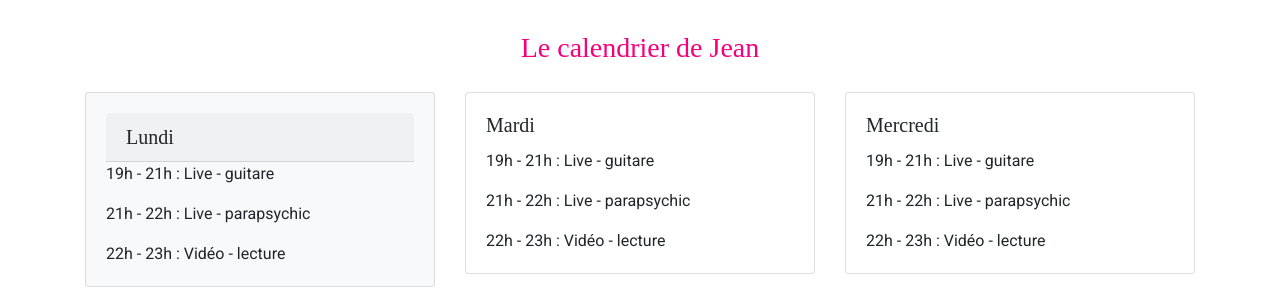
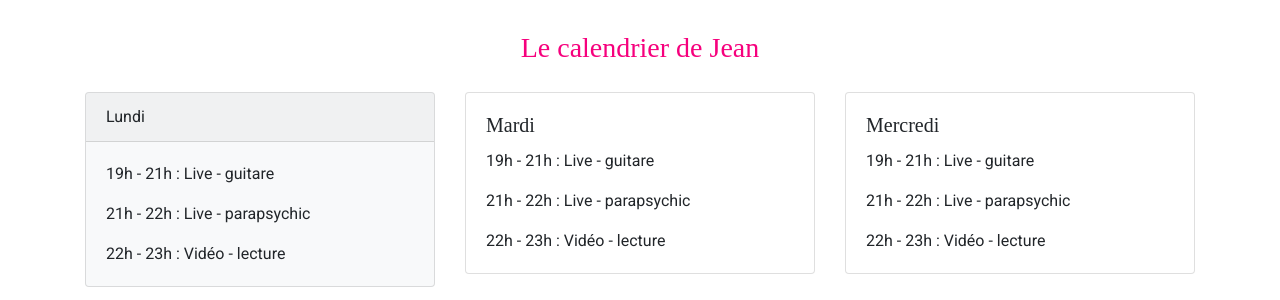
Before and after one commit to lesBrutasses/les_brutasses, a Jekyll site: the page built from jean.md, in a window 1280 px wide. Shown: the part 462-762 px from the top of the page. Built offline with Jekyll 4.4.1, drawn with Linux system fonts in a browser that asks for light colours; some web fonts are replaced.

Commit message:
Modifs Jean

```diff
--- a/_layouts/jean.html
+++ b/_layouts/jean.html
@@ -47,8 +47,8 @@
 		        <div class="row">
 					<div class="col-sm-12 col-md-4">
 						<div class="card bg-light">
+							<Div class="card-header" style="white-space: nowrap;">Lundi</Div>
 							<div class="card-body">
-								<h5 class="card-header" style="white-space: nowrap;">Lundi</h5>
 								<p class="card-text">19h - 21h : Live - guitare</p>
 								<p class="card-text">21h - 22h : Live - parapsychic</p>
 								<p class="card-text">22h - 23h : Vidéo - lecture</p>
```
